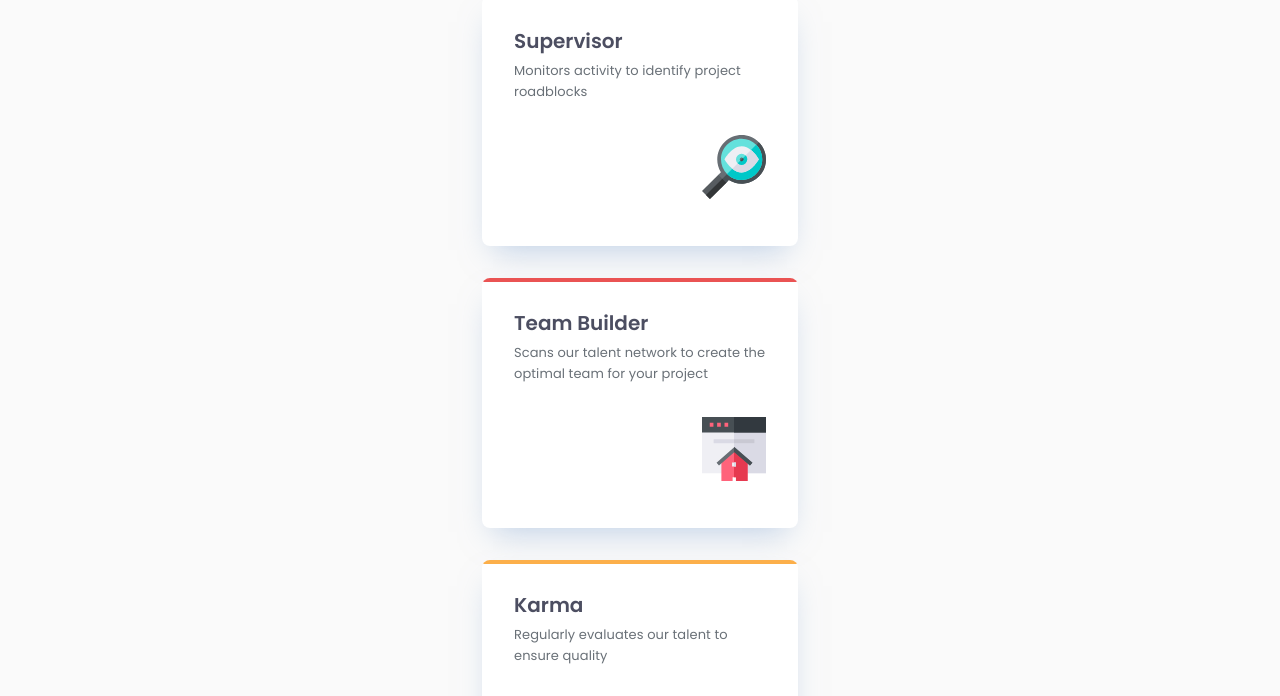
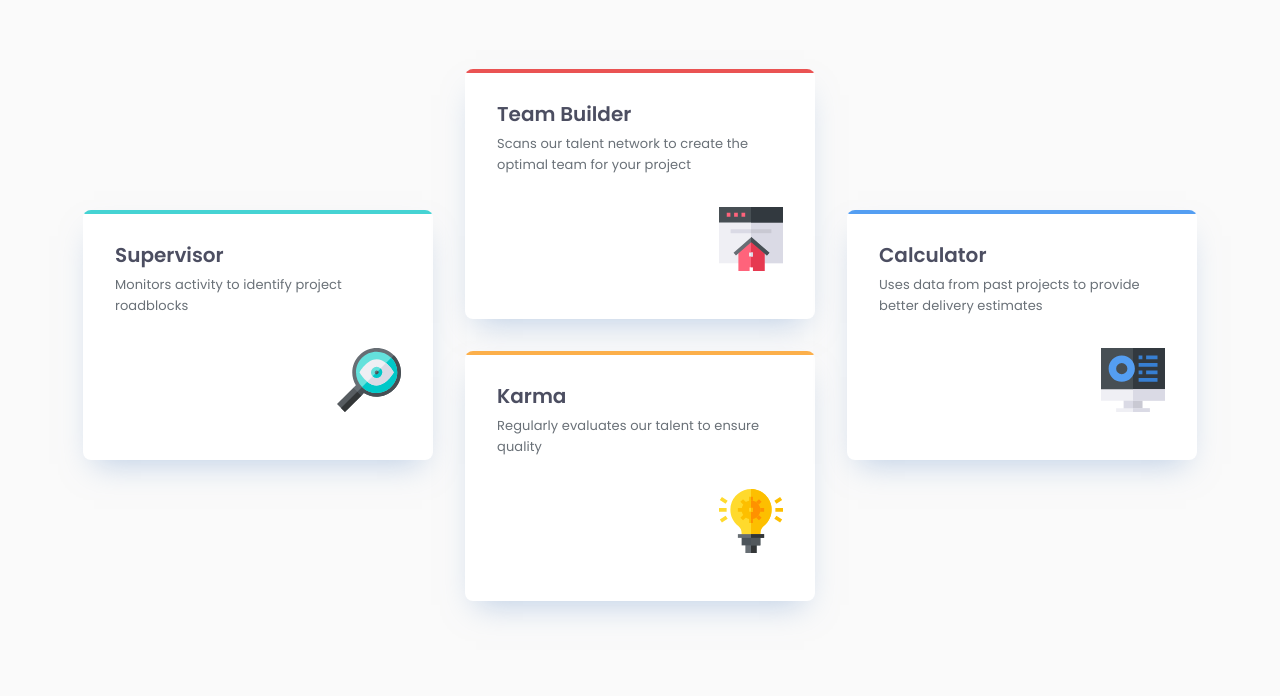
Before and after one commit to FilipKod/four-card-feature-section, a plain HTML site: page index.html in a window 1280 px wide. Shown: the part 266-962 px from the top of the page. Drawn offline with Linux system fonts and the light colour scheme.

Commit message:
update responsive styles

```diff
--- a/css/styles.css
+++ b/css/styles.css
@@ -6,6 +6,9 @@
   --color-grey-500: hsl(234, 12%, 34%);
   --color-grey-400: hsl(212, 6%, 44%);
   --color-white: hsl(0, 0%, 100%);
+
+  --block-width: 314px;
+  --block-height: 250px;
 }
 
 *,
@@ -58,6 +61,10 @@ body {
 .blocks {
   display: grid;
   row-gap: 2rem;
+  grid-template-columns: var(--block-width);
+  grid-template-rows: repeat(4, var(--block-height));
+  justify-content: center;
+  margin-bottom: 2.875rem;
 }
 
 .block {
@@ -65,14 +72,13 @@ body {
   display: flex;
   flex-direction: column;
   row-gap: 2rem;
-  width: 316px;
-  margin: auto;
+  width: 314px;
+  height: 250px;
   padding: 2rem;
   background-color: var(--color-white);
   box-shadow: 0 15px 30px -11px rgba(131, 166, 210, 0.5);
   border-radius: 8px;
   overflow: hidden;
-  min-height: 250px;
 }
 
 .block::before {
@@ -124,3 +130,80 @@ body {
   width: 64px;
   align-self: flex-end;
 }
+
+@media screen and (min-width: 600px) {
+  body {
+    row-gap: 4.625rem;
+  }
+
+  .header {
+    width: 540px;
+    margin: 5rem auto 0;
+  }
+
+  .header__title,
+  .header__sub-title {
+    font-size: 2.25rem;
+  }
+
+  .header__description {
+    font-size: 0.9375rem;
+  }
+}
+
+@media screen and (min-width: 700px) {
+  .blocks {
+    grid-template-columns: repeat(4, calc(var(--block-width) / 2 - 2rem / 2));
+    grid-template-rows: repeat(3, var(--block-height));
+    column-gap: 2rem;
+    margin-bottom: 5rem;
+  }
+
+  .block-supervisor {
+    grid-column: 2 / -1;
+  }
+
+  .block-karma {
+    grid-column: 3 / -1;
+  }
+
+  .block-calculator {
+    grid-column: 2 / -1;
+  }
+}
+
+@media screen and (min-width: 1150px) {
+  .header {
+    margin-top: 6.375rem;
+  }
+
+  .blocks {
+    --block-width: 350px;
+    grid-template-columns: repeat(3, var(--block-width));
+    grid-template-rows: repeat(4, calc(var(--block-height) / 2 - 2rem / 2));
+    margin-bottom: 10rem;
+  }
+
+  .block {
+    width: var(--block-width);
+  }
+
+  .block-supervisor {
+    grid-column: 1 / 1;
+    grid-row: 2 / -1;
+  }
+
+  .block-teambuilder {
+    grid-column: 2 / -1;
+  }
+
+  .block-karma {
+    grid-column: 2 / -1;
+    grid-row: 3 / -1;
+  }
+
+  .block-calculator {
+    grid-column: 3 / -1;
+    grid-row: 2 / -1;
+  }
+}
```
